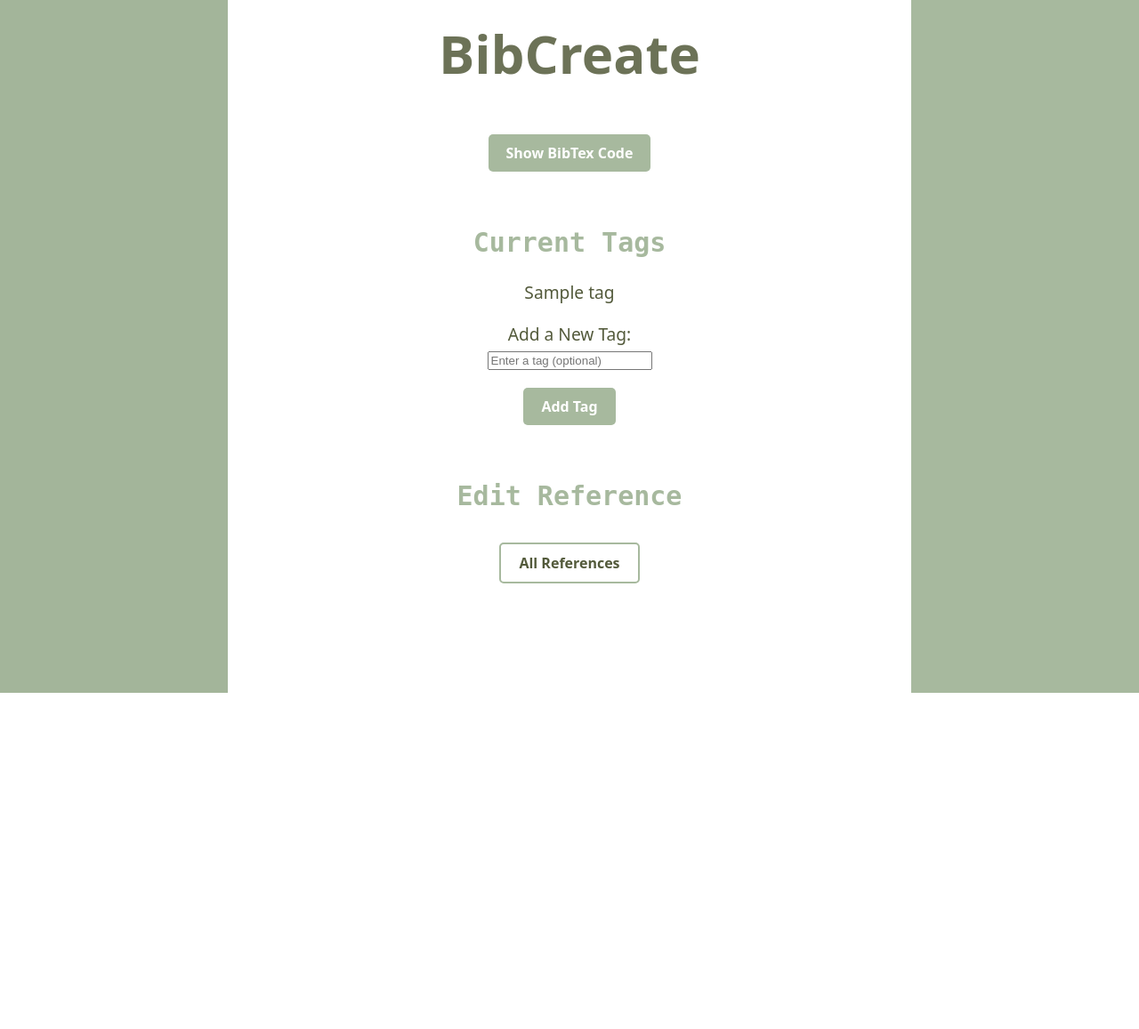
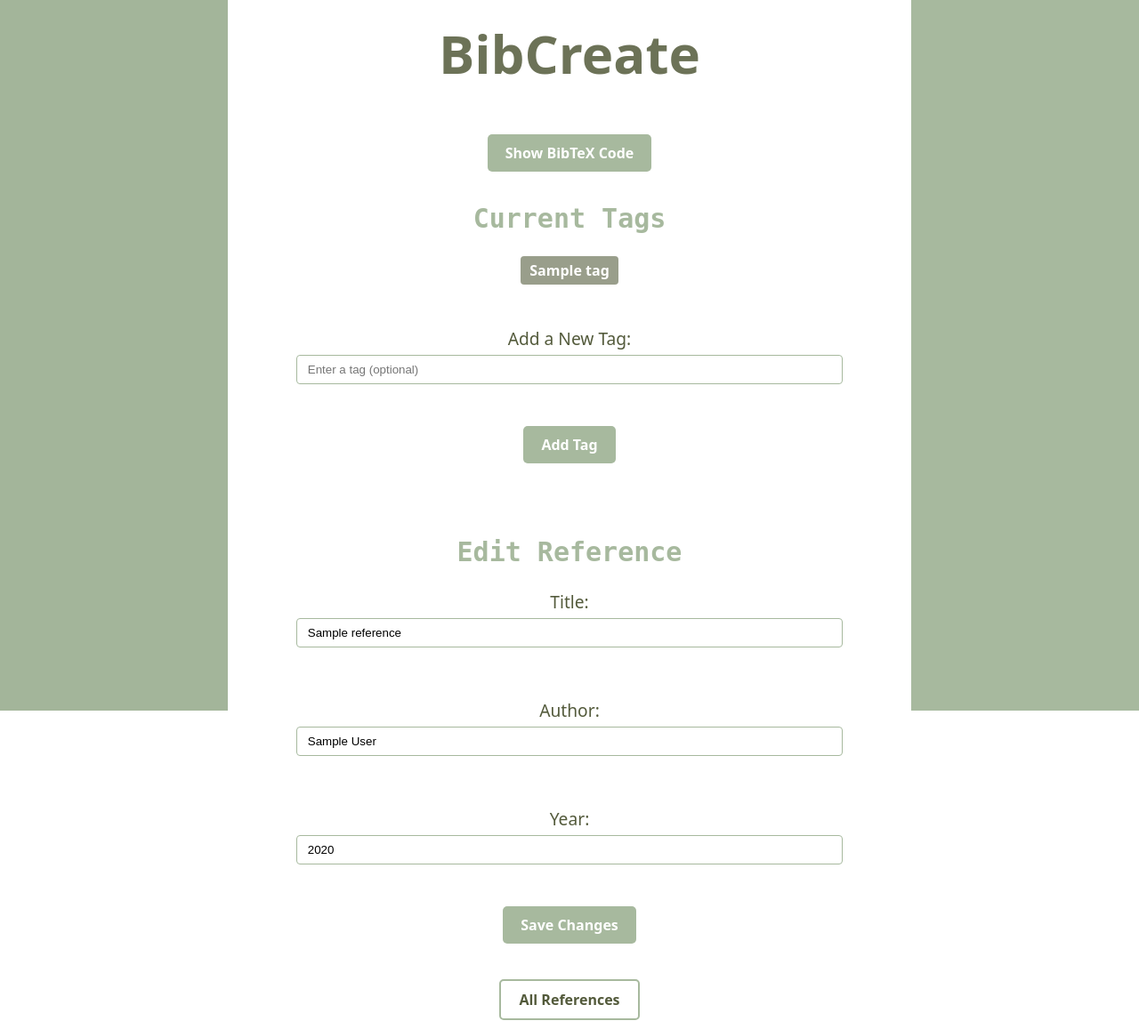
Before and after one commit to ranilar/BibCreate, a Flask app: template src/templates/edit_reference.html in a window 1280 px wide. Shown: the part 21-1178 px from the top of the page at 89% size. Before the commit the page ends 800 px from the top, so only its background shows below. Run offline with Flask 3, Linux system fonts and the light colour scheme; the template is opened without the code that fills it: most values are stand-ins (such as "Sample title", 1, 10 or a date in 2020).

Commit message:
Changes to edit_reference.py layout

```diff
--- a/src/static/css/style.css
+++ b/src/static/css/style.css
@@ -288,3 +288,23 @@ h1 {
   border-color: #788a70;
   box-shadow: 0 0 8px #788a70; /* Hehku hover-tilassa */
 }
+
+/* Tag List */
+.tag-list {
+  list-style: none;
+  padding: 0;
+  display: flex;
+  justify-content: center;
+  flex-wrap: wrap;
+  gap: 10px;
+  margin: 20px 0;
+}
+
+.tag-item {
+  background-color: #535a3b96;
+  color: white;
+  padding: 5px 10px;
+  border-radius: 4px;
+  font-size: 16px;
+  font-weight: bold;
+}
--- a/src/templates/edit_reference.html
+++ b/src/templates/edit_reference.html
@@ -5,10 +5,11 @@ Edit Reference
 {% endblock %}
 
 {% block body %}
+
 <!-- Show BibTeX Section -->
 <div id="bibtex-overlay" class="overlay">
   <div class="overlay-content">
-    <button id="copy-button" class="copy-button" onclick="copyToClipboard()">Copy to Clipboard</button>
+    <button id="copy-button" class="button" onclick="copyToClipboard()">Copy to Clipboard</button>
     <pre id="bibtex-code" class="codebox">{{ reference.generate_bibtex_code() }}</pre>
   </div>
 </div>
@@ -20,22 +21,15 @@ Edit Reference
 
   function copyToClipboard() {
     const codeText = document.getElementById("bibtex-code").textContent;
-
-    // Create a temporary input field to copy the text
     const tempInput = document.createElement("textarea");
     tempInput.value = codeText;
     document.body.appendChild(tempInput);
-
     tempInput.select();
     document.execCommand("copy");
-
-    // Remove the temporary input field
     document.body.removeChild(tempInput);
-
     alert("BibTeX code copied to clipboard!");
   }
 
-  // Close the overlay when clicking outside of the content
   window.onclick = function (event) {
     const overlay = document.getElementById("bibtex-overlay");
     if (event.target == overlay) {
@@ -44,7 +38,7 @@ Edit Reference
   };
 </script>
 
-<button id="show-bibtex-button" class="button" onclick="showBibtex()">Show BibTex Code</button>
+<button id="show-bibtex-button" class="button" onclick="showBibtex()">Show BibTeX Code</button>
 
 <!-- Flash Messages Section -->
 {% with messages = get_flashed_messages() %}
@@ -57,15 +51,12 @@ Edit Reference
   {% endif %}
 {% endwith %}
 
-<br />
-<br />
-
 <!-- Manage Tags Section -->
 <h2>Current Tags</h2>
 {% if tags %}
-  <ul style="list-style-type: none; padding-left: 0;">
+  <ul class="tag-list">
     {% for tag in tags %}
-      <li style="margin-bottom: 5px;">{{ tag }}</li>
+      <li class="tag-item">{{ tag }}</li>
     {% endfor %}
   </ul>
 {% else %}
@@ -73,272 +64,97 @@ Edit Reference
 {% endif %}
 
 <!-- Add New Tag Form -->
-<form action="/add_tag" method="post" style="margin-top: 15px;">
+<form action="/add_tag" method="post" class="styled-form">
   <input type="hidden" name="ref_id" value="{{ reference.id }}">
   <input type="hidden" name="ref_type" value="{{ ref_type }}">
   <div>
+<br />
     <label for="tag_name">Add a New Tag:</label><br>
-    <input type="text" name="tag_name" id="tag_name" placeholder="Enter a tag (optional)" style="margin-bottom: 10px;"><br>
+    <input type="text" name="tag_name" id="tag_name" placeholder="Enter a tag (optional)" class="form-input"><br><br>
     <button type="submit" class="button">Add Tag</button>
   </div>
 </form>
 
 <br />
-
 <!-- Edit Reference Section -->
 <h2>Edit Reference</h2>
-<form action="/edit_reference/{{ reference.id }}" method="post">
-  {% if ref_type == "book" %}
+<form action="/edit_reference/{{ reference.id }}" method="post" class="styled-form">
+  <input type="hidden" name="ref_type" value="{{ ref_type }}">
 
   <div>
     <label for="title">Title:</label><br>
-    <input type="text" name="title" id="title" value="{{ reference.title }}"><br><br>
+    <input type="text" name="title" id="title" value="{{ reference.title }}" class="form-input"><br><br>
   </div>
+
   <div>
     <label for="author">Author:</label><br>
-    <input type="text" name="author" id="author" value="{{ reference.author }}"><br><br>
+    <input type="text" name="author" id="author" value="{{ reference.author }}" class="form-input"><br><br>
   </div>
+
   <div>
     <label for="year">Year:</label><br>
-    <input type="number" name="year" id="year" value="{{ reference.year }}"><br><br>
+    <input type="number" name="year" id="year" value="{{ reference.year }}" class="form-input"><br><br>
   </div>
-  <div>
-    <label for="publisher">Publisher:</label><br>
-    <input type="text" name="publisher" id="publisher" value="{{ reference.publisher }}"><br><br>
-  </div>
-  <div>
-    <label for="ISBN">ISBN:</label><br>
-    <input type="text" name="ISBN" id="ISBN" value="{{ reference.ISBN }}"><br><br>
-  </div>
-  <div>
-    <form action="/edit_reference/{{ reference.id }}" method="post" style="display: inline;">
-        <input type="hidden" name="ref_type" value="book">
-        <button class="button" type="submit">Save Changes</button>
-      </form>
-    </div>
-    {% endif %} {% if ref_type == "article" %}
 
+  {% if ref_type == "book" %}
     <div>
-      <label for="author">Author:</label><br />
-      <input
-        type="text"
-        name="author"
-        id="author"
-        value="{{ reference.author }}"
-      /><br /><br />
+      <label for="publisher">Publisher:</label><br>
+      <input type="text" name="publisher" id="publisher" value="{{ reference.publisher }}" class="form-input"><br><br>
     </div>
     <div>
-      <label for="title">Title:</label><br />
-      <input
-        type="text"
-        name="title"
-        id="title"
-        value="{{ reference.title }}"
-      /><br /><br />
+      <label for="ISBN">ISBN:</label><br>
+      <input type="text" name="ISBN" id="ISBN" value="{{ reference.ISBN }}" class="form-input"><br><br>
+    </div>
+  {% elif ref_type == "article" %}
+    <div>
+      <label for="journal">Journal:</label><br>
+      <input type="text" name="journal" id="journal" value="{{ reference.journal }}" class="form-input"><br><br>
     </div>
     <div>
-      <label for="journal">Journal:</label><br />
-      <input
-        type="text"
-        name="journal"
-        id="journal"
-        value="{{ reference.journal }}"
-      /><br /><br />
+      <label for="volume">Volume:</label><br>
+      <input type="text" name="volume" id="volume" value="{{ reference.volume }}" class="form-input"><br><br>
     </div>
     <div>
-      <label for="year">Year:</label><br />
-      <input
-        type="number"
-        name="year"
-        id="year"
-        value="{{ reference.year }}"
-      /><br /><br />
+      <label for="DOI">DOI:</label><br>
+      <input type="text" name="DOI" id="DOI" value="{{ reference.DOI }}" class="form-input"><br><br>
+    </div>
+  {% elif ref_type == "misc" %}
+    <div>
+      <label for="url">URL:</label><br>
+      <input type="url" name="url" id="url" value="{{ reference.url }}" class="form-input"><br><br>
     </div>
     <div>
-      <label for="volume">Volume:</label><br />
-      <input
-        type="text"
-        name="volume"
-        id="volume"
-        value="{{ reference.volume }}"
-      /><br /><br />
+      <label for="note">Note:</label><br>
+      <input type="text" name="note" id="note" value="{{ reference.note }}" class="form-input"><br><br>
+    </div>
+  {% elif ref_type == "inproceeding" %}
+    <div>
+      <label for="booktitle">Book Title:</label><br>
+      <input type="text" name="booktitle" id="booktitle" value="{{ reference.booktitle }}" class="form-input"><br><br>
     </div>
     <div>
-      <label for="DOI">DOI:</label><br />
-      <input
-        type="text"
-        name="DOI"
-        id="DOI"
-        value="{{ reference.DOI }}"
-      /><br /><br />
+      <label for="DOI">DOI:</label><br>
+      <input type="text" name="DOI" id="DOI" value="{{ reference.DOI }}" class="form-input"><br><br>
     </div>
     <div>
-      <form
-        action="/edit_reference/{{ reference.id }}"
-        method="post"
-        style="display: inline"
-      >
-        <input type="hidden" name="ref_type" value="article" />
-        <button class="button" type="submit">Save Changes</button>
-      </form>
-    </div>
-    {% endif %} {% if ref_type == "misc" %}
-
-    <div>
-      <label for="title">Title:</label><br />
-      <input
-        type="text"
-        name="title"
-        id="title"
-        value="{{ reference.title }}"
-      /><br /><br />
+      <label for="address">Address:</label><br>
+      <input type="text" name="address" id="address" value="{{ reference.address }}" class="form-input"><br><br>
     </div>
     <div>
-      <label for="author">Author:</label><br />
-      <input
-        type="text"
-        name="author"
-        id="author"
-        value="{{ reference.author }}"
-      /><br /><br />
+      <label for="month">Month:</label><br>
+      <input type="text" name="month" id="month" value="{{ reference.month }}" class="form-input"><br><br>
     </div>
     <div>
-      <label for="year">Year:</label><br />
-      <input
-        type="number"
-        name="year"
-        id="year"
-        value="{{ reference.year }}"
-      /><br /><br />
+      <label for="organization">Organization:</label><br>
+      <input type="text" name="organization" id="organization" value="{{ reference.organization }}" class="form-input"><br><br>
     </div>
-    <div>
-      <label for="url">URL:</label><br />
-      <input
-        type="url"
-        name="url"
-        id="url"
-        value="{{ reference.url }}"
-      /><br /><br />
-    </div>
-    <div>
-      <label for="note">Note:</label><br />
-      <input
-        type="text"
-        name="note"
-        id="note"
-        value="{{ reference.note }}"
-      /><br /><br />
-    </div>
-    <div>
-      <form
-        action="/edit_reference/{{ reference.id }}"
-        method="post"
-        style="display: inline"
-      >
-        <input type="hidden" name="ref_type" value="misc" />
-        <button class="button" type="submit">Save Changes</button>
-      </form>
-    </div>
-    {% endif %} {% if ref_type == "inproceeding" %}
+  {% endif %}
 
-    <div>
-      <label for="title">Title:</label><br />
-      <input
-        type="text"
-        name="title"
-        id="title"
-        value="{{ reference.title }}"
-      /><br /><br />
-    </div>
-    <div>
-      <label for="author">Author:</label><br />
-      <input
-        type="text"
-        name="author"
-        id="author"
-        value="{{ reference.author }}"
-      /><br /><br />
-    </div>
-    <div>
-      <label for="year">Year:</label><br />
-      <input
-        type="number"
-        name="year"
-        id="year"
-        value="{{ reference.year }}"
-      /><br /><br />
-    </div>
-    <div>
-      <label for="booktitle">Book Title:</label><br />
-      <input
-        type="text"
-        name="booktitle"
-        id="booktitle"
-        value="{{ reference.booktitle }}"
-      /><br /><br />
-    </div>
-    <div>
-      <label for="DOI">DOI:</label><br />
-      <input
-        type="text"
-        name="DOI"
-        id="DOI"
-        value="{{ reference.DOI }}"
-      /><br /><br />
-    </div>
-    <div>
-      <label for="address">Address:</label><br />
-      <input
-        type="text"
-        name="address"
-        id="address"
-        value="{{ reference.address }}"
-      /><br /><br />
-    </div>
-    <div>
-      <label for="month">Month:</label><br />
-      <input
-        type="text"
-        name="month"
-        id="month"
-        value="{{ reference.month }}"
-      /><br /><br />
-    </div>
-    <div>
-      <label for="url">URL:</label><br />
-      <input
-        type="url"
-        name="url"
-        id="url"
-        value="{{ reference.url }}"
-      /><br /><br />
-    </div>
-    <div>
-      <label for="organization">Organization:</label><br />
-      <input
-        type="text"
-        name="organization"
-        id="organization"
-        value="{{ reference.organization }}"
-      /><br /><br />
-    </div>
-    <div>
-      <form
-        action="/edit_reference/{{ reference.id }}"
-        method="post"
-        style="display: inline"
-      >
-        <input type="hidden" name="ref_type" value="inproceeding" />
-        <button class="button" type="submit">Save Changes</button>
-    </form>
-</div>
-  {% endif %}
-  <!-- Similar sections for 'misc' and 'inproceeding' as in the original code -->
+  <button type="submit" class="button">Save Changes</button>
 </form>
 
-<div>
+<div style="margin-top: 20px;">
   <a href="/" class="button2">All References</a>
 </div>
 
-<br />
 {% endblock %}
```
